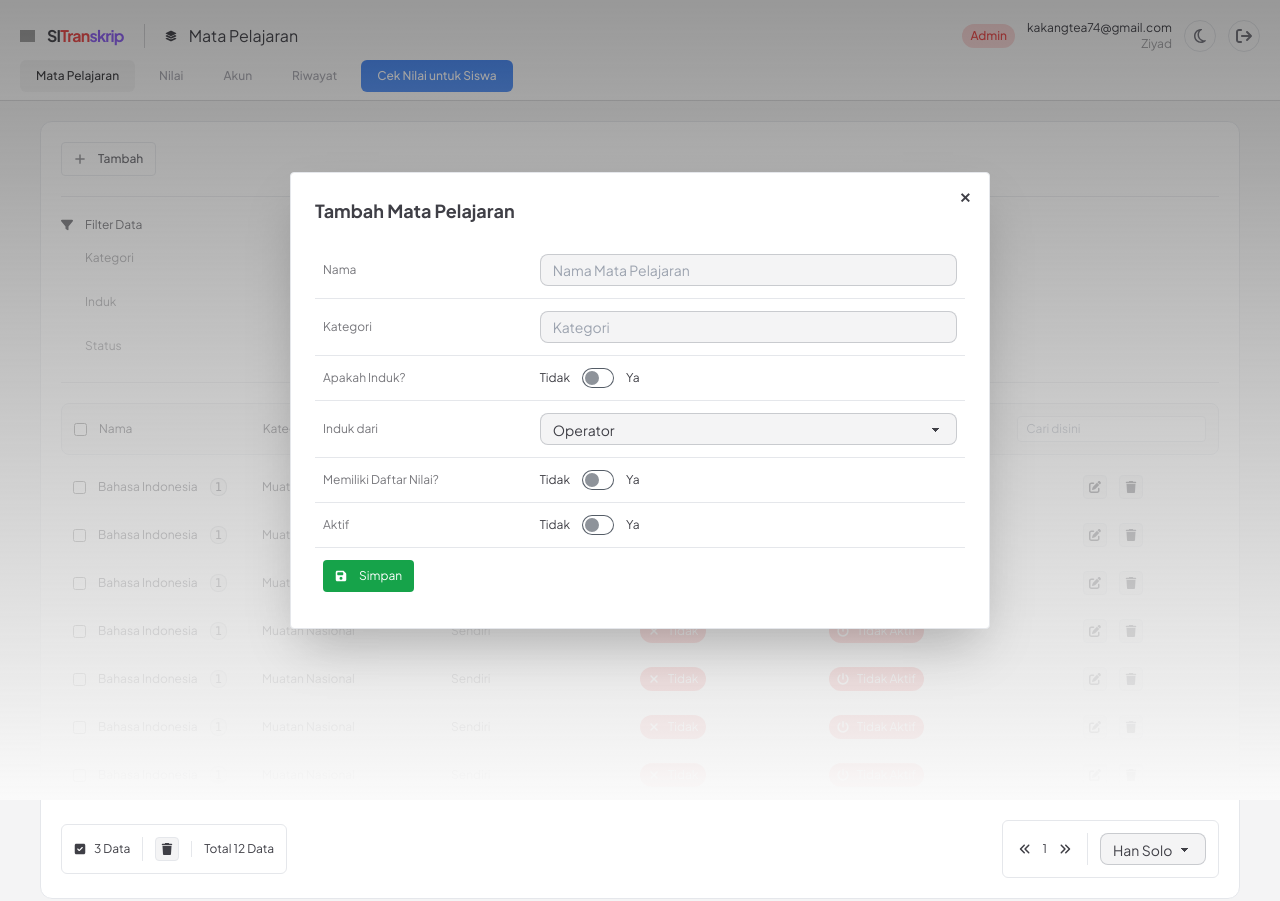
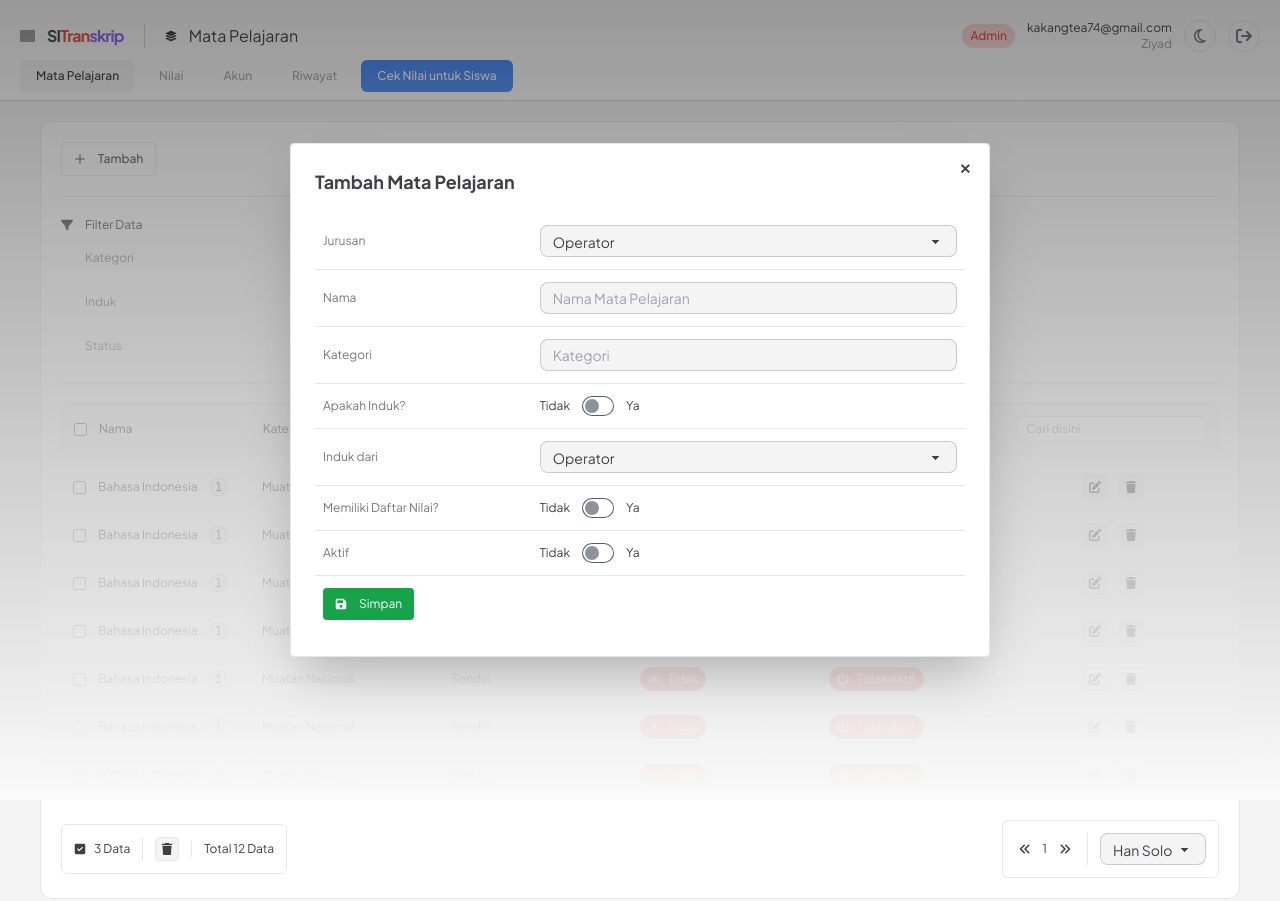
Before and after one commit to ZiyadZK/transkrippu-web, a Next.js app: page /matapelajaran in a window 1280 px wide. Both pictures are taken after a click on the button "Tambah". Built offline with nearby package versions, Linux system fonts and the light colour scheme; grey boxes are pictures that could not be loaded.

Commit message:
relayouting

```diff
--- a/src/app/matapelajaran/page.jsx
+++ b/src/app/matapelajaran/page.jsx
@@ -22,6 +22,18 @@ export default function MataPelajaranPage() {
                             <hr className="my-2 opacity-0" />
                             <div className="flex flex-col md:flex-row gap-2">
                                 <div className="w-full divide-y h-fit dark:divide-zinc-800 ">
+                                    <div className="flex items-center gap-2 flex-col md:flex-row px-2 py-3">
+                                        <p className="w-full md:w-1/3 opacity-70">
+                                            Jurusan
+                                        </p>
+                                        <div className="w-full md:w-2/3">
+                                            <select className="select select-bordered w-full select-sm dark:bg-zinc-800 bg-zinc-100">
+                                                <option value={''} disabled >-- Pilih Mata Pelajaran --</option>
+                                                <option value="Operator">Operator</option>
+                                                <option value="Admin">Admin</option>
+                                            </select>
+                                        </div>
+                                    </div>
                                     <div className="flex items-center gap-2 flex-col md:flex-row px-2 py-3">
                                         <p className="w-full md:w-1/3 opacity-70">
                                             Nama
@@ -280,6 +292,18 @@ export default function MataPelajaranPage() {
                                                 <div className="w-full divide-y h-fit dark:divide-zinc-800 ">
                                                     <div className="flex items-center gap-2 flex-col md:flex-row px-2 py-3">
                                                         <p className="w-full md:w-1/3 opacity-70">
+                                                            Jurusan
+                                                        </p>
+                                                        <div className="w-full md:w-2/3">
+                                                            <select className="select select-bordered w-full select-sm dark:bg-zinc-800 bg-zinc-100">
+                                                                <option value={''} disabled >-- Pilih Mata Pelajaran --</option>
+                                                                <option value="Operator">Operator</option>
+                                                                <option value="Admin">Admin</option>
+                                                            </select>
+                                                        </div>
+                                                    </div>
+                                                    <div className="flex items-center gap-2 flex-col md:flex-row px-2 py-3">
+                                                        <p className="w-full md:w-1/3 opacity-70">
                                                             Nama
                                                         </p>
                                                         <div className="w-full md:w-2/3">
```
